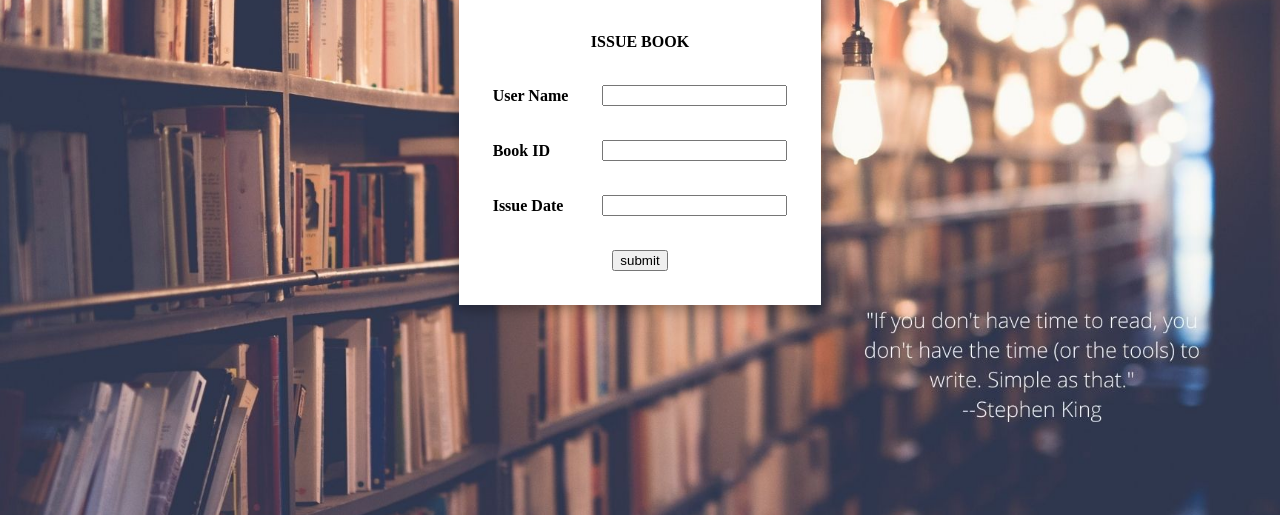
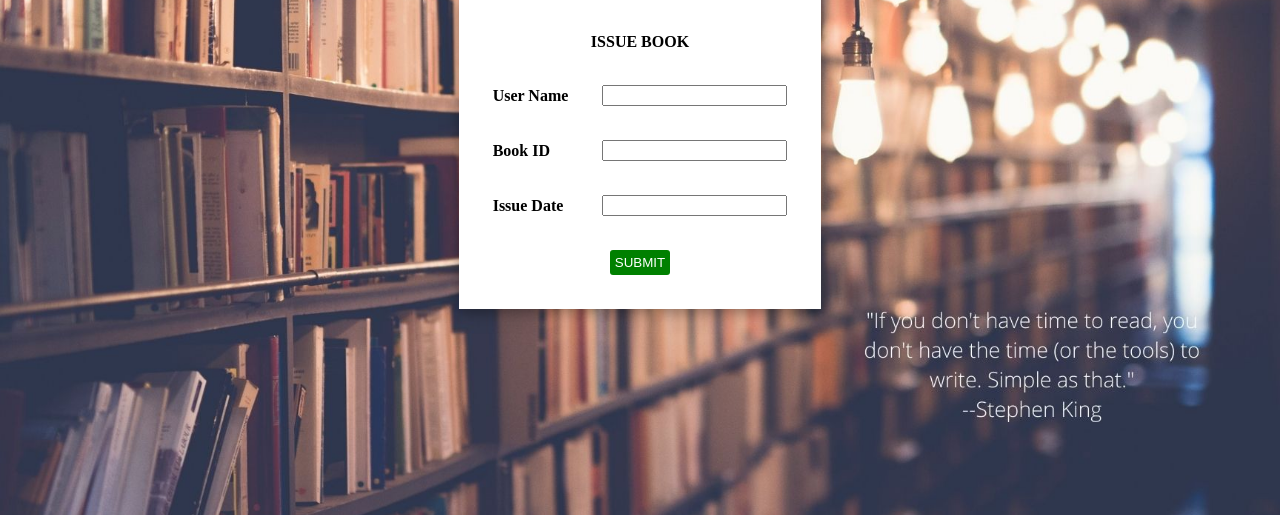
Before and after one commit to cmsubhadra/Library-Project-MCA-_-PHP, a PHP site: page /admin/issue_book.php in a window 1280 px wide. Shown: the part 129-644 px from the top of the page. Run offline with PHP 8.4, Linux system fonts and the light colour scheme; a user stored in the database is signed in.

Commit message:
issuebook.php submit btn bg changed

```diff
--- a/admin/issue_book.php
+++ b/admin/issue_book.php
@@ -56,6 +56,14 @@
             text-transform:uppercase;
             border-bottom:2px solid red;
         }
+        .sb-btn{
+            background-color:green;
+            border:none;
+            padding:5px;
+            border-radius:3px;
+            color:white;
+            text-transform:uppercase;
+        }
 </style>
 <body>
     <h2 class="main-head"><b class="b-head">Issue book </b></h2>
@@ -78,7 +86,7 @@
             </tr>
 
             <tr class="center">
-                <th colspan="2"><input type="submit" value="submit" name="submit"></th>
+                <th colspan="2"><input class="sb-btn" type="submit" value="submit" name="submit"></th>
             </tr>
         </table>
     </form>
```
